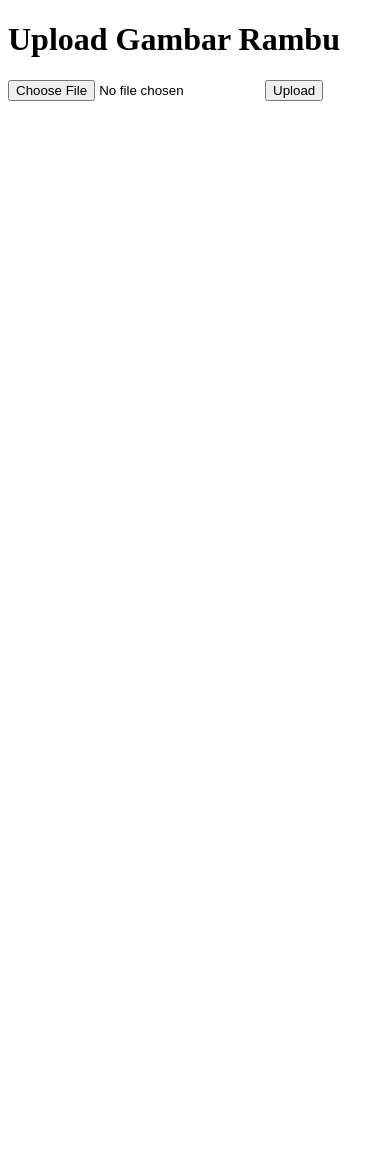
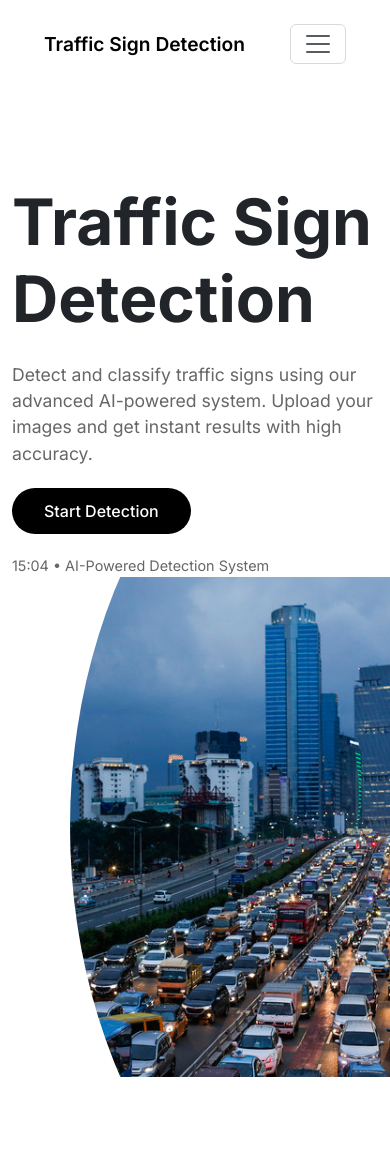
Before and after one commit to hantzord/yolov8-traffic-sign-detector, a Flask app: page / in a window 390 px wide; the page is wider, and only the part inside the window is pictured. Before the commit the page ends 101 px from the top of that part, so only its background shows below. Run offline with Flask 3, Linux system fonts and the light colour scheme; some libraries are stand-ins or nearby versions.

Commit message:
Adding Style Into Website

```diff
--- a/app.py
+++ b/app.py
@@ -1,4 +1,4 @@
-from flask import Flask, render_template, request
+from flask import Flask, render_template, request, send_from_directory
 import os
 from werkzeug.utils import secure_filename
 from ultralytics import YOLO
@@ -15,8 +15,46 @@ os.makedirs(app.config['RESULT_FOLDER'], exist_ok=True)
 # Load model YOLOv8
 model = YOLO('rambu_yolov8_model/weights/best.pt')
 
+# Route untuk assets
+@app.route('/assets/<path:filename>')
+def serve_assets(filename):
+    return send_from_directory('assets', filename)
+
+@app.route('/')
+def index():
+    return render_template('index.html')
+
+@app.route('/detect', methods=['GET', 'POST'])
+def detect():
+    result_img = None
+    if request.method == 'POST':
+        if 'file' not in request.files:
+            return 'No file uploaded'
+
+        file = request.files['file']
+        if file.filename == '':
+            return 'No file selected'
+
+        if file:
+            # Simpan file yang diupload
+            filename = file.filename
+            filepath = os.path.join(app.config['UPLOAD_FOLDER'], filename)
+            file.save(filepath)
+
+            # Proses deteksi menggunakan model YOLOv8
+            results = model(filepath)
+
+            # Simpan hasil deteksi
+            result_filename = f"result_{filename}"
+            result_path = os.path.join(app.config['RESULT_FOLDER'], result_filename)
+            results[0].save(result_path)
+
+            result_img = f"results/{result_filename}"
+
+    return render_template('detect.html', result_img=result_img)
+
 @app.route('/', methods=['GET', 'POST'])
-def index():
+def index_post():
     result_img = None
 
     if request.method == 'POST':
--- /dev/null
+++ b/static/css/style.css
@@ -0,0 +1,81 @@
+@import url('https://fonts.googleapis.com/css2?family=Inter:wght@400;500;600;700&display=swap');
+
+* {
+    margin: 0;
+    padding: 0;
+    box-sizing: border-box;
+    font-family: 'Inter', sans-serif;
+}
+
+.navbar {
+    padding: 1.5rem 2rem;
+    background-color: transparent;
+}
+
+.navbar-brand {
+    font-weight: 600;
+    font-size: 1.2rem;
+}
+
+.nav-link {
+    color: #333;
+    font-weight: 500;
+}
+
+.hero-section {
+    padding: 6rem 0;
+    min-height: 80vh;
+    display: flex;
+    align-items: center;
+}
+
+.hero-title {
+    font-size: 4rem;
+    font-weight: 700;
+    line-height: 1.2;
+    margin-bottom: 1.5rem;
+}
+
+.hero-subtitle {
+    font-size: 1.1rem;
+    color: #666;
+    margin-bottom: 2rem;
+    max-width: 600px;
+}
+
+.hero-image-container {
+    width: 100%;
+    height: auto;
+    display: flex;
+    justify-content: center;
+    align-items: center;
+}
+
+.hero-image {
+    width: 500px;
+    height: 500px;
+    object-fit: cover;
+    clip-path: ellipse(75% 100% at 100% 50%);
+    border: none;
+}
+
+.btn-explore {
+    background-color: #000;
+    color: #fff;
+    padding: 0.8rem 2rem;
+    border-radius: 30px;
+    text-decoration: none;
+    font-weight: 500;
+    transition: all 0.3s ease;
+}
+
+.btn-explore:hover {
+    background-color: #333;
+    color: #fff;
+}
+
+.weather-info {
+    margin-top: 2rem;
+    color: #666;
+    font-size: 0.9rem;
+}
--- a/templates/index.html
+++ b/templates/index.html
@@ -1,18 +1,76 @@
 <!DOCTYPE html>
-<html>
+<html lang="en">
 <head>
-    <title>Deteksi Rambu</title>
+    <meta charset="UTF-8">
+    <meta name="viewport" content="width=device-width, initial-scale=1.0">
+    <title>Traffic Sign Detection</title>
+    <!-- Bootstrap CSS -->
+    <link href="https://cdn.jsdelivr.net/npm/bootstrap@5.3.0/dist/css/bootstrap.min.css" rel="stylesheet">
+    <!-- Custom CSS -->
+    <link rel="stylesheet" href="{{ url_for('static', filename='css/style.css') }}">
 </head>
 <body>
-    <h1>Upload Gambar Rambu</h1>
-    <form method="POST" enctype="multipart/form-data">
-        <input type="file" name="file">
-        <input type="submit" value="Upload">
-    </form>
+    <!-- Navigation -->
+    <nav class="navbar navbar-expand-lg">
+        <div class="container">
+            <a class="navbar-brand" href="/">Traffic Sign Detection</a>
+            <button class="navbar-toggler" type="button" data-bs-toggle="collapse" data-bs-target="#navbarNav">
+                <span class="navbar-toggler-icon"></span>
+            </button>
+            <div class="collapse navbar-collapse" id="navbarNav">
+                <ul class="navbar-nav ms-auto">
+                    <li class="nav-item">
+                        <a class="nav-link" href="/">Home</a>
+                    </li>
+                    <li class="nav-item">
+                        <a class="nav-link" href="{{ url_for('detect') }}">Detection</a>
+                    </li>
+                    <li class="nav-item">
+                        <a class="nav-link" href="#about">About</a>
+                    </li>
+                </ul>
+            </div>
+        </div>
+    </nav>
 
-    {% if result_img %}
-        <h2>Hasil Deteksi:</h2>
-        <img src="{{ url_for('static', filename=result_img) }}" alt="Hasil Deteksi">
-    {% endif %}
+    <!-- Hero Section -->
+    <section class="hero-section">
+        <div class="container">
+            <div class="row align-items-center">
+                <div class="col-lg-6">
+                    <h1 class="hero-title">Traffic Sign Detection</h1>
+                    <p class="hero-subtitle">
+                        Detect and classify traffic signs using our advanced AI-powered system.
+                        Upload your images and get instant results with high accuracy.
+                    </p>
+                    <a href="{{ url_for('detect') }}" class="btn-explore">Start Detection</a>
+                    <div class="weather-info">
+                        <span id="current-time"></span> • AI-Powered Detection System
+                    </div>
+                </div>
+                <div class="col-lg-6">
+                    <div class="hero-image-container">
+                        <img src="/assets/images/hero-image.jpg" alt="Traffic Sign Detection" class="hero-image">
+                    </div>
+                </div>
+            </div>
+        </div>
+    </section>
+
+    <!-- Bootstrap JS -->
+    <script src="https://cdn.jsdelivr.net/npm/bootstrap@5.3.0/dist/js/bootstrap.bundle.min.js"></script>
+    <script>
+        // Update current time
+        function updateTime() {
+            const now = new Date();
+            document.getElementById('current-time').textContent = now.toLocaleTimeString('en-US', {
+                hour: '2-digit',
+                minute: '2-digit',
+                hour12: false
+            });
+        }
+        updateTime();
+        setInterval(updateTime, 60000);
+    </script>
 </body>
 </html>
```
Also changed, not shown: templates/detect.html (added, +352 -0 lines), assets/images/hero-image.jpg (added), static/results/result_no parkir.png (added), static/results/result_parkir.png (added), static/uploads/no parkir.png (added), static/uploads/parkir.png (added).
